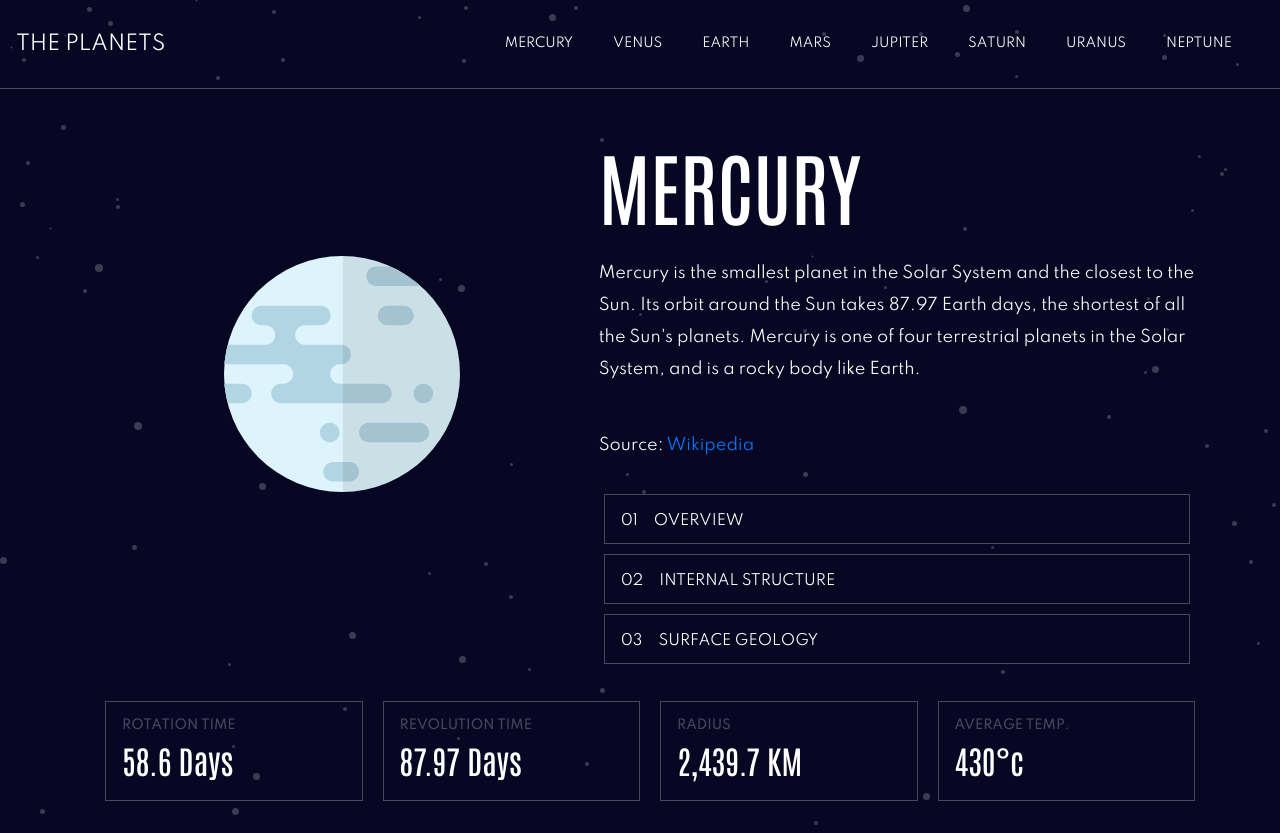
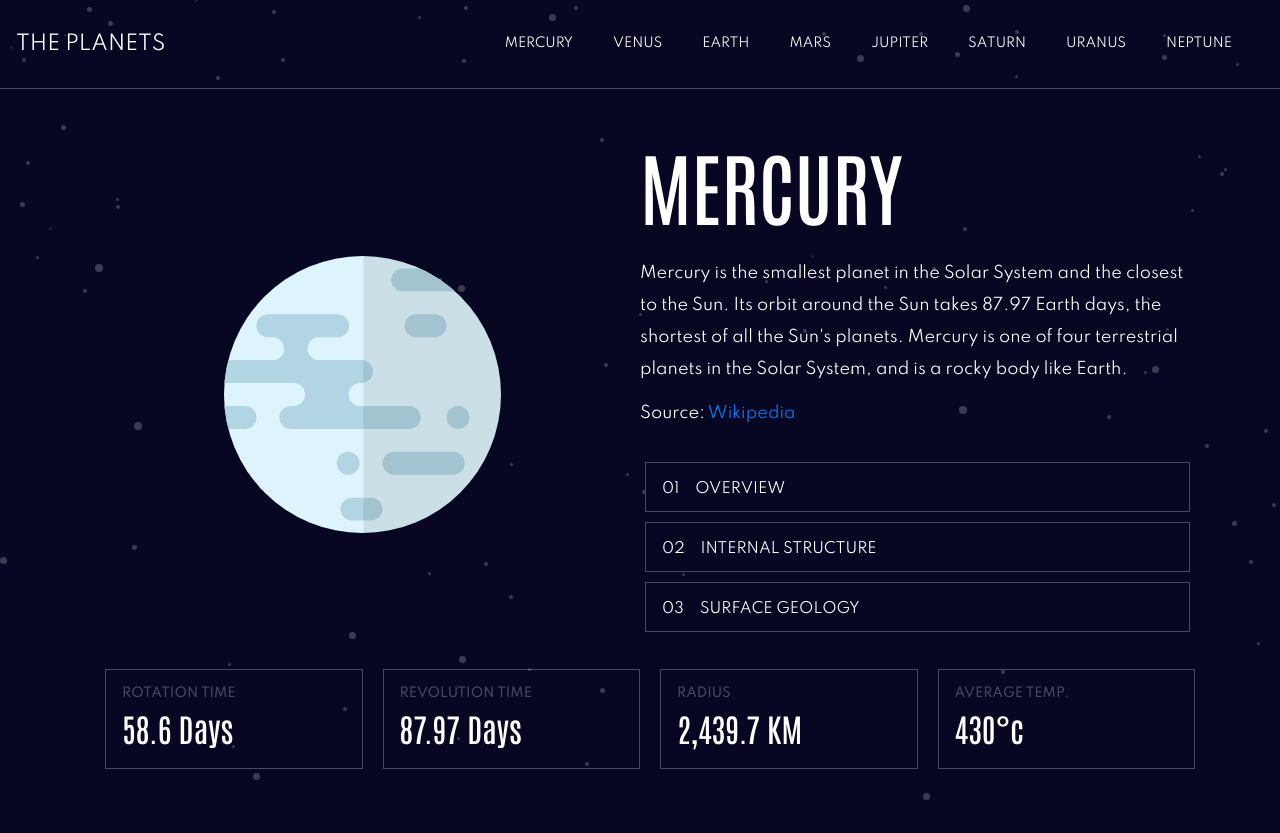
Before and after one commit to zdavidson/planet-hub, a React (Create React App) app: page / in a window 1280 px wide. After the commit the page ends 801 px from the top, so only its background shows below. Built offline with nearby package versions, Linux system fonts and the light colour scheme.

Commit message:
updated flexbox styling

```diff
--- a/src/components/Hero.js
+++ b/src/components/Hero.js
@@ -3,23 +3,19 @@ import PlanetImage from "./PlanetImage";
 import PlanetInfo from "./PlanetInfo";
 
 const Hero = (props) => {
-  const planet = props.planet;
-  const setContent = props.setContent;
-  const content = props.content;
-  const image = props.image;
-  const setImage = props.setImage;
-  const geoImage = props.geoImage;
-  const setGeoImage = props.setGeoImage;
-
   return (
     <div className="hero">
-      <PlanetImage planet={planet} image={image} geoImage={geoImage} />
+      <PlanetImage
+        planet={props.planet}
+        image={props.image}
+        geoImage={props.geoImage}
+      />
       <PlanetInfo
-        planet={planet}
-        setContent={setContent}
-        content={content}
-        setImage={setImage}
-        setGeoImage={setGeoImage}
+        planet={props.planet}
+        setContent={props.setContent}
+        content={props.content}
+        setImage={props.setImage}
+        setGeoImage={props.setGeoImage}
       />
     </div>
   );
--- a/src/components/InfoSelector.scss
+++ b/src/components/InfoSelector.scss
@@ -13,6 +13,7 @@
   // Large Screens
   @media screen and (min-width: 768px) {
     flex-direction: column;
+    padding-top: 2rem;
   }
 }
 
--- a/src/components/PlanetImage.scss
+++ b/src/components/PlanetImage.scss
@@ -14,6 +14,7 @@
     padding: 15% 12.5%;
     padding-bottom: 0;
     width: 100%;
+    flex-basis: 50%;
 
     #planet-pic {
       width: 100%;
--- a/src/components/PlanetInfo.js
+++ b/src/components/PlanetInfo.js
@@ -1,32 +1,25 @@
 import "./PlanetInfo.scss";
 import InfoSelector from "./InfoSelector";
-import data from "../data.json";
 
 const PlanetInfo = (props) => {
   const planet = props.planet;
-  const setContent = props.setContent;
-  const content = props.content;
-  const setImage = props.setImage;
-  const setGeoImage = props.setGeoImage;
+
   return (
     <div className="planet-info">
       <div className="info-text">
-        <h1>{planet.name || data[0].name}</h1>
+        <h1>{planet.name}</h1>
         <p className="planet-description">
-          {content || planet.overview.content || data[0].overview.content}
+          {props.content || planet.overview.content}
         </p>
         <div className="planet-source">
-          Source:{" "}
-          <a href={planet.overview.source || data[0].overview.source}>
-            Wikipedia
-          </a>
+          Source: <a href={planet.overview.source}>Wikipedia</a>
         </div>
       </div>
       <InfoSelector
-        planet={planet}
-        setContent={setContent}
-        setImage={setImage}
-        setGeoImage={setGeoImage}
+        planet={props.planet}
+        setContent={props.setContent}
+        setImage={props.setImage}
+        setGeoImage={props.setGeoImage}
       />
     </div>
   );
--- a/src/components/PlanetInfo.scss
+++ b/src/components/PlanetInfo.scss
@@ -12,6 +12,7 @@
   // Large Screens
   @media screen and (min-width: 768px) {
     padding-top: 2rem;
+    flex-basis: 50%;
   }
 }
 
@@ -26,10 +27,6 @@
 
   .planet-description {
     line-height: 2;
-  }
-
-  .planet-source {
-    padding: 2rem 0;
   }
 
   // Small Screens
```
